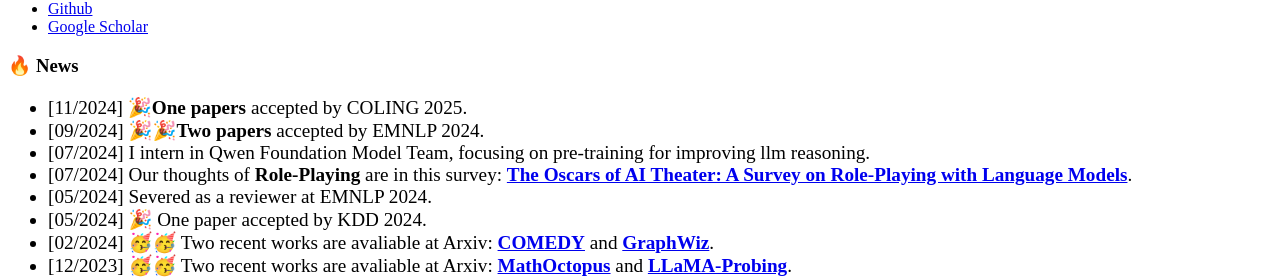
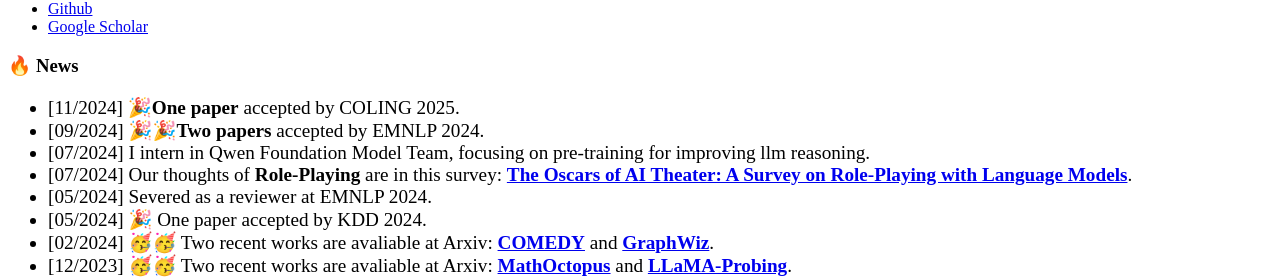
Before and after one commit to jerrynchen/jerrynchen.github.io, a Jekyll site: the page built from _pages/includes/news.md, in a window 1280 px wide. Shown: the part 358-637 px from the top of the page. Built offline with Jekyll 4.4.1, drawn with Linux system fonts in a browser that asks for light colours; our own code applies the rules of GitHub Pages for plain Markdown files.

Commit message:
Update news.md

```diff
--- a/_pages/includes/news.md
+++ b/_pages/includes/news.md
@@ -2,7 +2,7 @@
 
 <div class='paper-box-text' style="font-size: larger;" markdown="1">
 
-* [11/2024] 🎉**One papers** accepted by COLING 2025.
+* [11/2024] 🎉**One paper** accepted by COLING 2025.
 * [09/2024] 🎉🎉**Two papers** accepted by EMNLP 2024.
 * [07/2024] I intern in Qwen Foundation Model Team, focusing on pre-training for improving llm reasoning.
 * [07/2024] Our thoughts of **Role-Playing** are in this survey: [**The Oscars of AI Theater: A Survey on Role-Playing with Language Models**](https://arxiv.org/abs/2407.11484).
```
